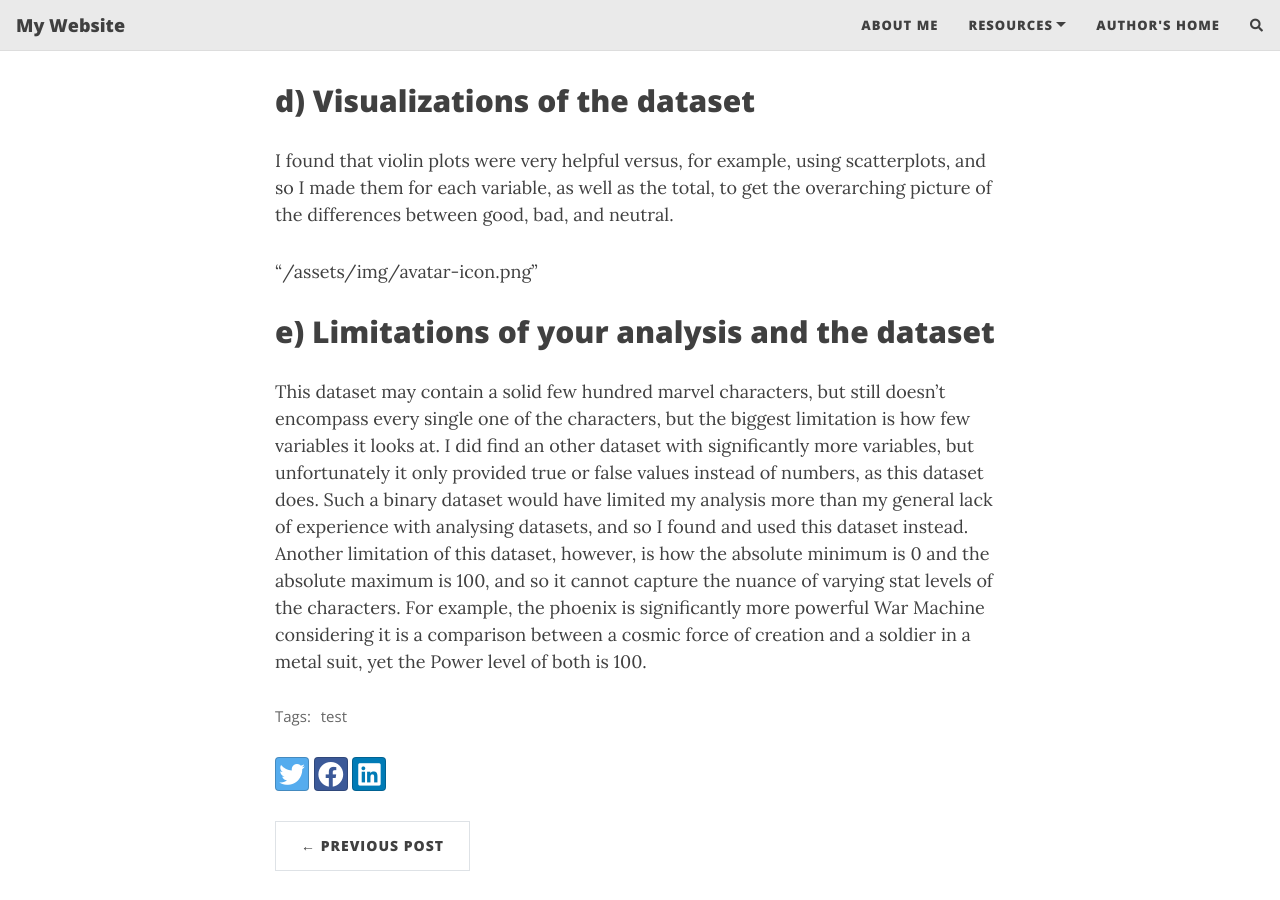
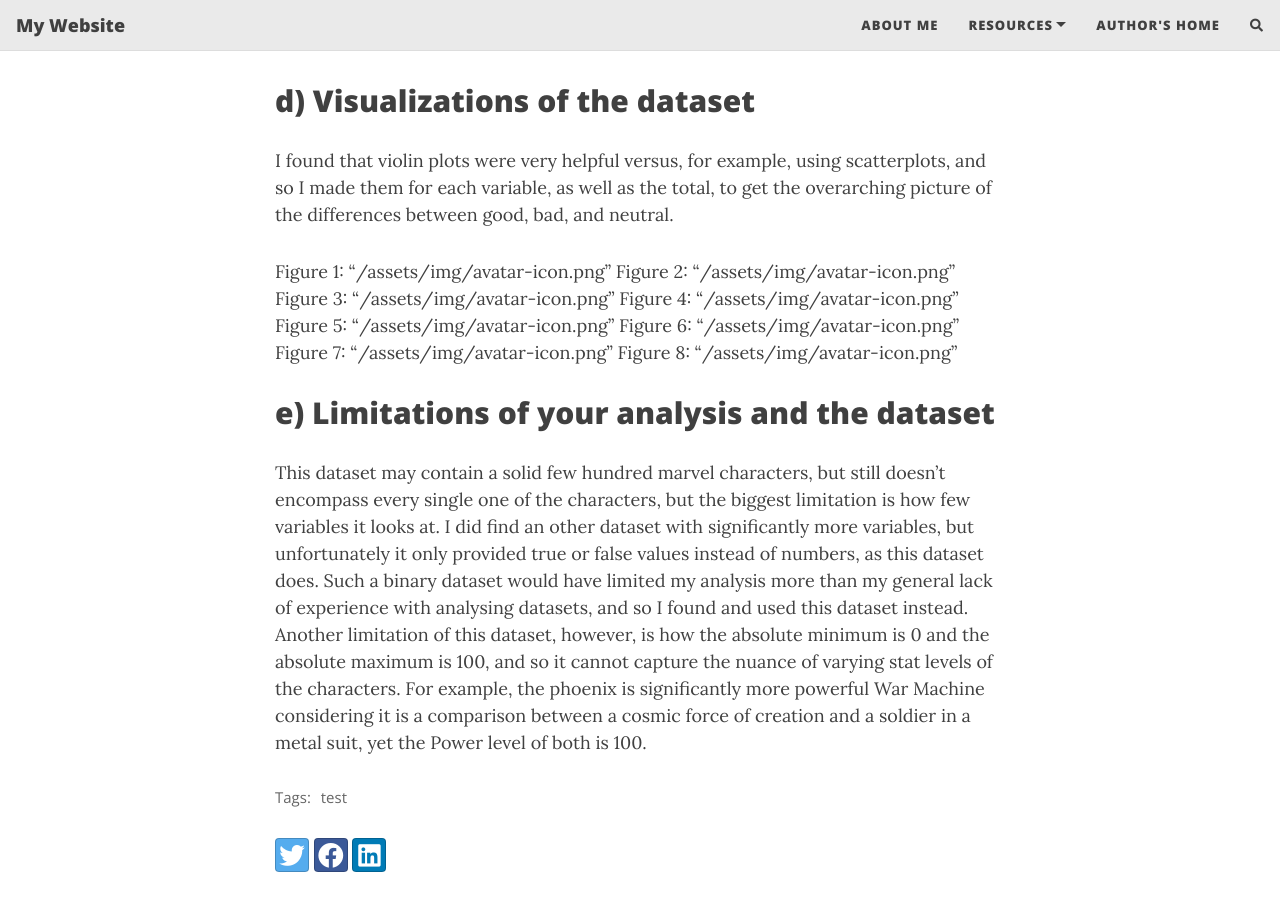
Before and after one commit to sarene-choudhury/artofdata, a Jekyll site: the page built from _posts/2022-1-23-Descriptive-Lab.md, in a window 1280 px wide and 900 px high, scrolled down 1924 px. Built offline with Jekyll 4.4.1, drawn with Linux system fonts in a browser that asks for light colours; nearby versions of some CDN libraries; comment, search, counter and statistics services are not loaded.

Commit message:
Update 2022-1-23-Descriptive-Lab.md

```diff
--- a/_posts/2022-1-23-Descriptive-Lab.md
+++ b/_posts/2022-1-23-Descriptive-Lab.md
@@ -41,7 +41,14 @@
 
 I found that violin plots were very helpful versus, for example, using scatterplots, and so I made them for each variable, as well as the total, to get the overarching picture of the differences between good, bad, and neutral.
 
-"/assets/img/avatar-icon.png"
+Figure 1: "/assets/img/avatar-icon.png"
+Figure 2: "/assets/img/avatar-icon.png"
+Figure 3: "/assets/img/avatar-icon.png"
+Figure 4: "/assets/img/avatar-icon.png"
+Figure 5: "/assets/img/avatar-icon.png"
+Figure 6: "/assets/img/avatar-icon.png"
+Figure 7: "/assets/img/avatar-icon.png"
+Figure 8: "/assets/img/avatar-icon.png"
 
 
 ## e) Limitations of your analysis and the dataset
```
